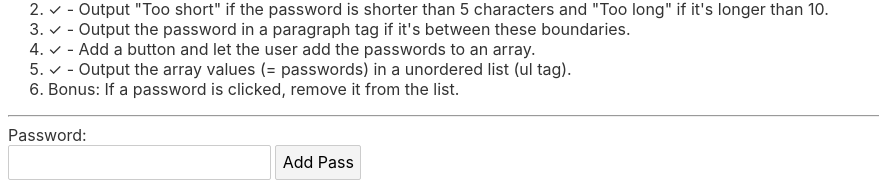
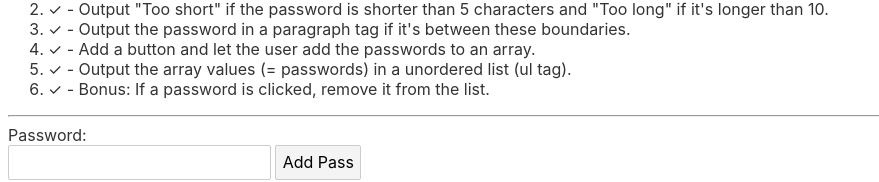
Before and after one commit to W3AI/max-svelte-loops, a Svelte app: page / in a window 1280 px wide. Shown: the part 147-329 px from the top of the page, without its empty margins (0-879 px from the left). Built offline with nearby package versions, Linux system fonts and the light colour scheme.

Commit message:
done bonus

```diff
--- a/src/App.svelte
+++ b/src/App.svelte
@@ -19,6 +19,13 @@ function addPass() {
     }
 }
 
+function removePass(index) {
+    const value = passList[index];
+    passList = passList.filter(function(item) {
+        return item !== value;
+    });
+}
+
 </script>
 
 <h1>Assignment</h1>
@@ -29,7 +36,7 @@ function addPass() {
 	<li>&#10003; - Output the password in a paragraph tag if it's between these boundaries.</li>
 	<li>&#10003; - Add a button and let the user add the passwords to an array.</li>
 	<li>&#10003; - Output the array values (= passwords) in a unordered list (ul tag).</li>
-	<li>Bonus: If a password is clicked, remove it from the list.</li>
+	<li>&#10003; - Bonus: If a password is clicked, remove it from the list.</li>
 </ol>
 <hr>
 <label>Password:</label>
@@ -49,6 +56,6 @@ function addPass() {
 <h2>Pass List</h2>
 <ul>
 {#each passList as password, i}
-    <li>{password}</li>
+    <li on:click="{() => removePass(i)}">{password}</li>
 {/each}
 </ul>
```
